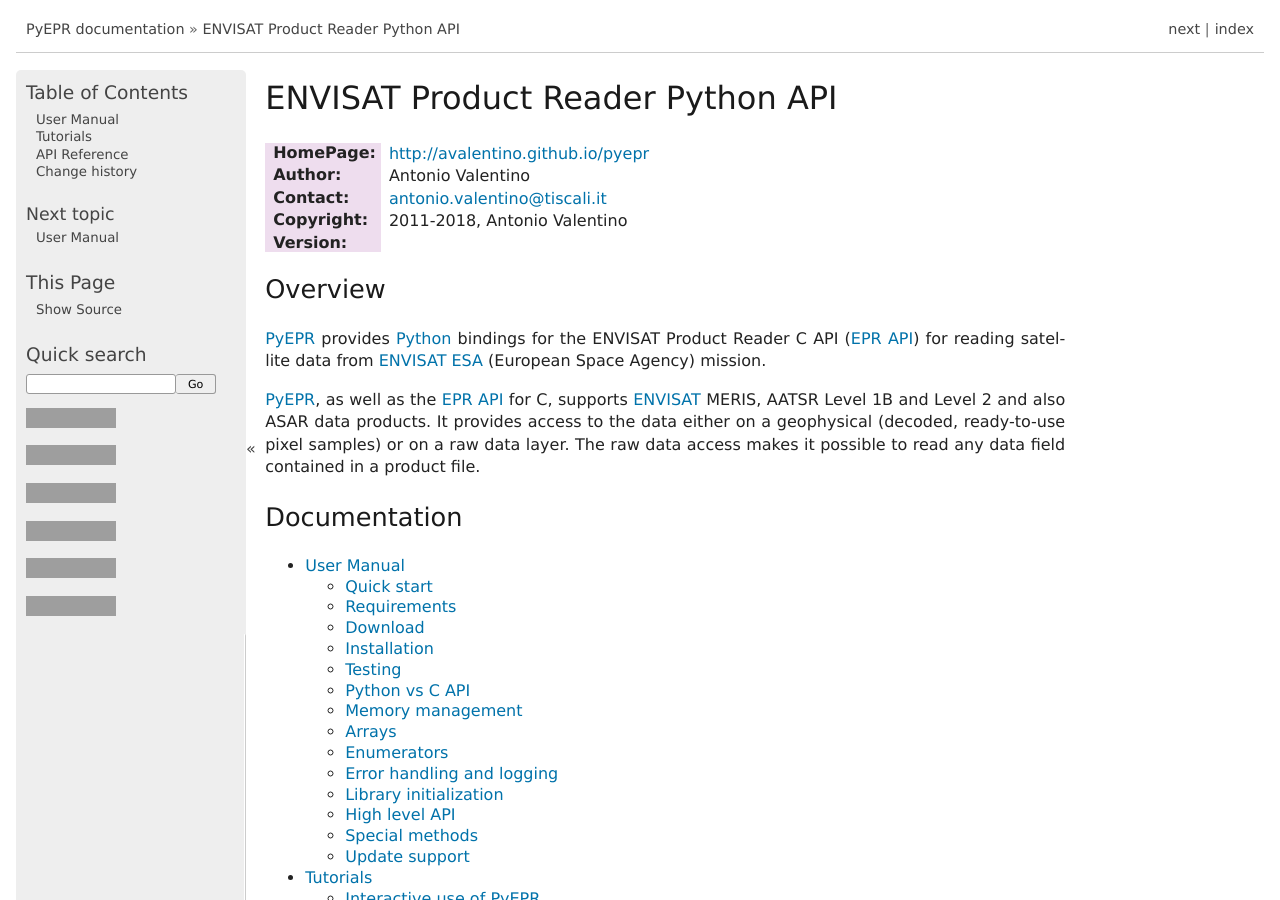
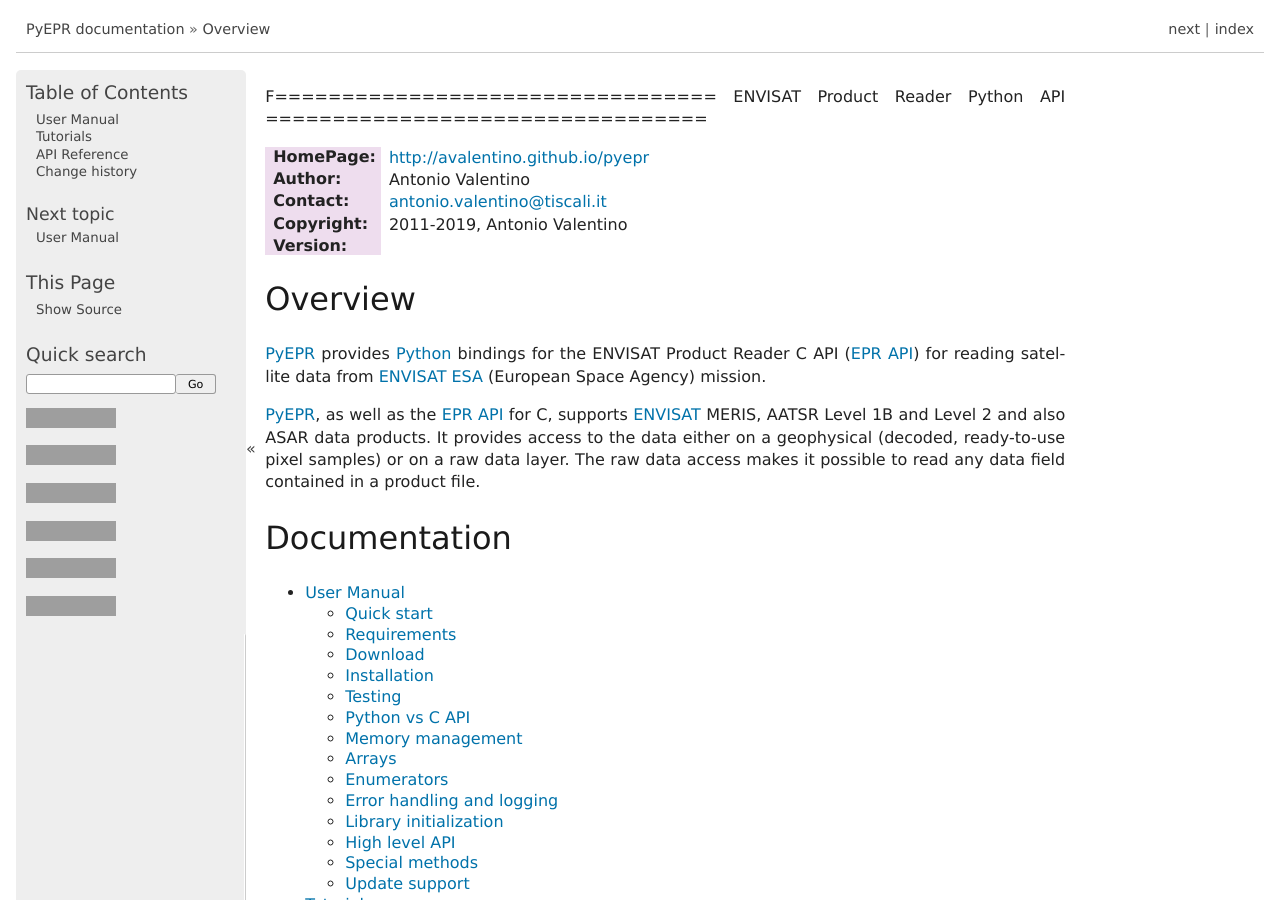
Before and after one commit to avalentino/pyepr, a Sphinx documentation site: the page built from doc/index.rst, in a window 1280 px wide and 900 px high, cut to the strip 0-900 px from the top of the window. Built offline with Sphinx 7.4.7, drawn with Linux system fonts in a browser that asks for light colours; formulas are drawn with MathJax 3; comment, search, counter and statistics services are not loaded; some of the changed text lies outside the part shown; grey boxes are pictures that could not be loaded.

Commit message:
Update copyright

```diff
--- a/README.rst
+++ b/README.rst
@@ -5,7 +5,7 @@
 :HomePage:  http://avalentino.github.io/pyepr
 :Author:    Antonio Valentino
 :Contact:   antonio.valentino@tiscali.it
-:Copyright: 2011-2018, Antonio Valentino <antonio.valentino@tiscali.it>
+:Copyright: 2011-2019, Antonio Valentino <antonio.valentino@tiscali.it>
 :Version:   0.9.6
 
 
@@ -100,7 +100,7 @@
 License
 =======
 
-Copyright (C) 2011-2018 Antonio Valentino <antonio.valentino@tiscali.it>
+Copyright (C) 2011-2019 Antonio Valentino <antonio.valentino@tiscali.it>
 
 PyEPR is free software: you can redistribute it and/or modify
 it under the terms of the `GNU General Public License`_ as published by
--- a/doc/index.rst
+++ b/doc/index.rst
@@ -1,4 +1,4 @@
-=================================
+F=================================
 ENVISAT Product Reader Python API
 =================================
 
@@ -12,7 +12,7 @@
 :HomePage:  http://avalentino.github.io/pyepr
 :Author:    Antonio Valentino
 :Contact:   antonio.valentino@tiscali.it
-:Copyright: 2011-2018, Antonio Valentino
+:Copyright: 2011-2019, Antonio Valentino
 :Version:   |release|
 
 
@@ -80,7 +80,7 @@
 
 .. index:: license
 
-Copyright (C) 2011-2018 Antonio Valentino <antonio.valentino@tiscali.it>
+Copyright (C) 2011-2019 Antonio Valentino <antonio.valentino@tiscali.it>
 
 PyEPR is free software: you can redistribute it and/or modify
 it under the terms of the `GNU General Public License`_ as published by
--- a/setup.py
+++ b/setup.py
@@ -1,7 +1,7 @@
 #!/usr/bin/env python
 # -*- coding: utf-8 -*-
 
-# Copyright (C) 2011-2018, Antonio Valentino <antonio.valentino@tiscali.it>
+# Copyright (C) 2011-2019, Antonio Valentino <antonio.valentino@tiscali.it>
 #
 # This file is part of PyEPR.
 #
```
Also changed, not shown: 4 other files.
